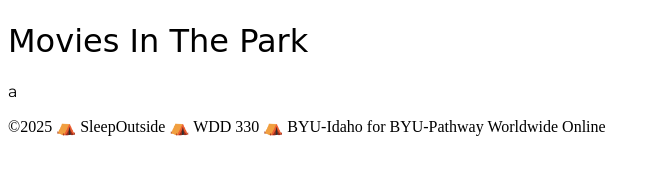
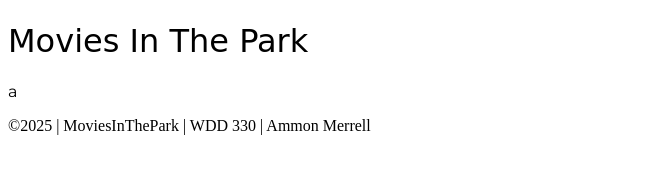
Before and after one commit to ammonmerrell/Movies-in-the-Park, a website built with Vite: page src/index.html in a window 1280 px wide. Shown: the part 27-202 px from the top of the page, without its empty margins (0-660 px from the left). Built offline with nearby package versions, Linux system fonts and the light colour scheme; a web font is replaced by a local one.

Commit message:
changed footer

```diff
--- a/src/index.html
+++ b/src/index.html
@@ -31,8 +31,7 @@
       <p>a</p>
     </main>
     <footer>
-      &copy;2025 ⛺ SleepOutside ⛺ WDD 330 ⛺ BYU-Idaho for BYU-Pathway
-      Worldwide Online
+      &copy;2025 | MoviesInThePark | WDD 330 | Ammon Merrell
     </footer>
   </body>
 </html>
```
